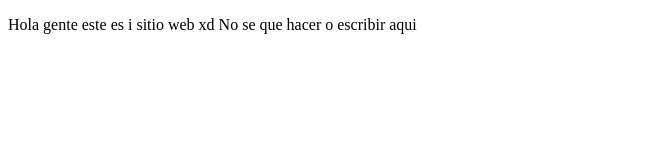
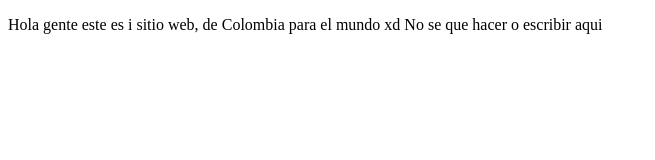
Before and after one commit to LuXhoxD/carpetaDemoCursoPrework, a plain HTML site: page index.html in a window 1280 px wide. Shown: the whole page, without its empty margins (0-655 px from the left). Drawn offline with Linux system fonts and the light colour scheme.

Commit message:
solo puse una pendejada

```diff
--- a/index.html
+++ b/index.html
@@ -7,7 +7,7 @@
     <title>Hola Mundo</title>
 </head>
 <body><p>
-    Hola gente este es i sitio web xd
+    Hola gente este es i sitio web, de Colombia para el mundo xd
     No se que hacer o escribir aqui
 </p>
 
```
